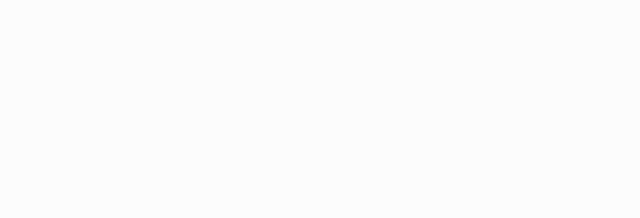
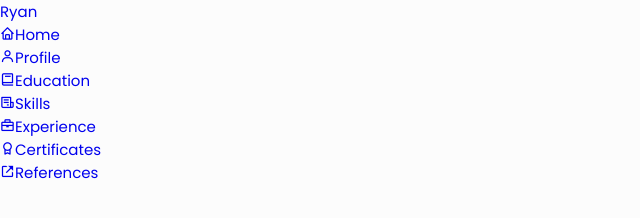
Before and after one commit to ryanbest99/resume, a plain HTML site: page index.html in a window 1280 px wide. Shown: the whole page, without its empty margins (0-640 px from the left). Drawn offline with nearby package versions, Linux system fonts and the light colour scheme.

Commit message:
Fourth commit: nav menu in header has been set up

```diff
--- a/index.html
+++ b/index.html
@@ -1,21 +1,74 @@
 <!DOCTYPE html>
 <html lang="en">
   <head>
-        <meta charset="UTF-8">
-        <meta name="viewport" content="width=device-width, initial-scale=1.0">
+    <meta charset="UTF-8" />
+    <meta name="viewport" content="width=device-width, initial-scale=1.0" />
 
     <!--========== BOX ICONS ==========-->
-        <link rel="stylesheet" href="https://cdn.jsdelivr.net/npm/boxicons@latest/css/boxicons.min.css">
+    <link
+      rel="stylesheet"
+      href="https://cdn.jsdelivr.net/npm/boxicons@latest/css/boxicons.min.css"
+    />
 
     <!--========== CSS ==========-->
-        <link rel="stylesheet" href="assets/css/styles.css">
+    <link rel="stylesheet" href="assets/css/styles.css" />
 
     <title>Responsive resume cv</title>
   </head>
   <body>
     <!--========== HEADER ==========-->
     <header class="l-header" id="header">
+      <nav class="nav bd-container">
+        <a href="#" class="nav__logo">Ryan</a>
 
+        <!-- Nav Menu -->
+        <div class="nav__menu" id="nav-menu">
+          <ul class="nav__list">
+            <!-- Home -->
+            <li class="nav__item">
+              <a href="#home" class="nav__link">
+                <i class="bx bx-home"></i>Home
+              </a>
+            </li>
+            <!-- Profile -->
+            <li class="nav__item">
+              <a href="#profile" class="nav__link">
+                <i class="bx bx-user"></i>Profile</a
+              >
+            </li>
+            <!-- Education -->
+            <li class="nav__item">
+              <a href="#education" class="nav__link">
+                <i class="bx bx-book"></i>Education
+              </a>
+            </li>
+            <!-- Skills -->
+            <li class="nav__item">
+              <a href="#skills" class="nav__link">
+                <i class="bx bx-receipt"></i>Skills</a
+              >
+            </li>
+            <!-- Experience -->
+            <li class="nav__item">
+              <a href="#experience" class="nav__link">
+                <i class="bx bx-briefcase"></i>Experience</a
+              >
+            </li>
+            <!-- Certificates -->
+            <li class="nav__item">
+              <a href="#certificates" class="nav__link">
+                <i class="bx bx-award"></i>Certificates</a
+              >
+            </li>
+            <!-- References -->
+            <li class="nav__item">
+              <a href="#references" class="nav__link">
+                <i class="bx bx-link-external"></i>References
+              </a>
+            </li>
+          </ul>
+        </div>
+      </nav>
     </header>
 
     <main class="l-main bd-container">
@@ -24,68 +77,44 @@
         <div class="resume__left">
           <!--========== HOME ==========-->
           <section class="home" id="home">
-
             <!-- Theme change button -->
 
-
             <!-- Button to generate and download the pdf. Available for desktop. -->
-
           </section>
 
           <!--========== SOCIAL ==========-->
-                    <section class="social section">
-
-                    </section>
+          <section class="social section"></section>
 
           <!--========== PROFILE ==========-->
-                    <section class="profile section" id="profile">
-
-                    </section>
+          <section class="profile section" id="profile"></section>
 
           <!--========== EDUCATION ==========-->
-                    <section class="education section" id="education">
-
-                    </section>
-
+          <section class="education section" id="education"></section>
 
           <!--========== SKILLS  ==========-->
-                    <section class="skills section" id="skills">
-
-                    </section>
-
+          <section class="skills section" id="skills"></section>
         </div>
 
         <div class="resume__right">
           <!--========== EXPERIENCE ==========-->
-                    <section class="experience section" id="experience">
-
-                    </section>
+          <section class="experience section" id="experience"></section>
 
           <!--========== CERTIFICATES ==========-->
-                    <section class="certificate section" id="certificates">
-
-                    </section>
+          <section class="certificate section" id="certificates"></section>
 
           <!--========== REFERENCES ==========-->
-                    <section class="references section" id="references">
-
-                    </section>
+          <section class="references section" id="references"></section>
 
           <!--========== LANGUAGES ==========-->
-                    <section class="languages section">
-
-                    </section>
+          <section class="languages section"></section>
 
           <!--========== INTERESTS ==========-->
-                    <section class="interests section">
-
-                    </section>
+          <section class="interests section"></section>
         </div>
       </div>
     </main>
 
     <!--========== SCROLL TOP ==========-->
-
 
     <!--========== HTML2PDF ==========-->
     <script src="assets/js/html2pdf.bundle.min.js"></script>
```
Lines whose indentation alone changed are shown as unchanged.
